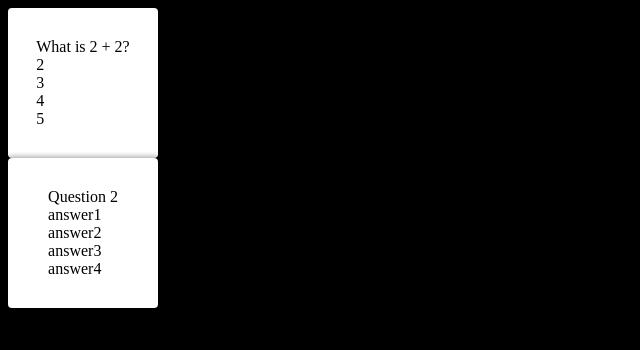
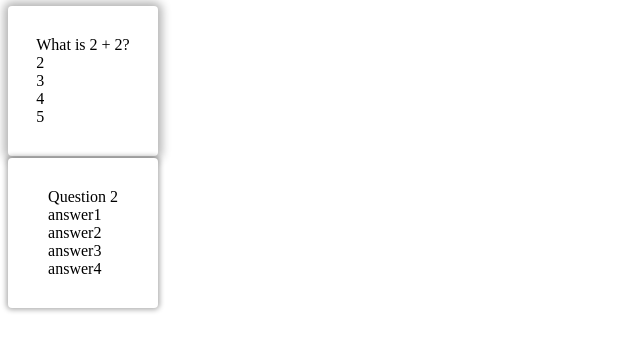
Before and after one commit to mukuwab/sample-flashcard-app, a React (Create React App) app: page / in a window 1280 px wide. In both pictures the pointer is over the element 83 px from the left and 83 px from the top of the page. Shown: the top 350 px of the page, without its empty margins (0-640 px from the left). Built offline with nearby package versions, Linux system fonts and the light colour scheme.

Commit message:
still bugged

```diff
--- a/src/App.css
+++ b/src/App.css
@@ -1,5 +1,5 @@
 body{
-    background-color: black;
+
 }
 
 .card{
@@ -15,12 +15,23 @@ transform-style: preserve-3d; /*preserve the 3D effect when rotating*/
 height: 150px; /*height of the card*/
 width: 150px; /*width of the card*/
 transition: 150ms; /*animate the rotation over 150 milliseconds*/
-transform: perspective(1000px) rotateY(var(--rotate-y,0)) ;
-/*rotateY(var(--rotate-y,0)) means rotate the card on the Y axis based on the value of the --rotate-y variable
-/*
-/*perspective(1000px); /*add perspective to the card to give it a 3D effect*/
+transform: perspective(1000px) rotateY(var(--rotate-y,0)) translateY(var(--translate-y, 0));
+
+/* rotateY(var(--rotate-y,0)) means rotate the card on the Y axis based on the value of the --rotate-y variable */
+/* perspective(1000px); /*add perspective to the card to give it a 3D effect */
+
+/* translateY(var(--translate-y,0))   default value is 0 */
+/* create a hover effect for the card */
 cursor: pointer; /*change the cursor to a pointer when hovering over the card*/
 }
+
+
+.card:hover{
+    --translate-y: -2px; /*move the card up 2 pixels on hover*/
+    box-shadow: 0 0 10px 4px rgba(0,0,0,.3); /*increase the shadow on hover*/
+
+}
+
 
 .card.flip{
 
```
